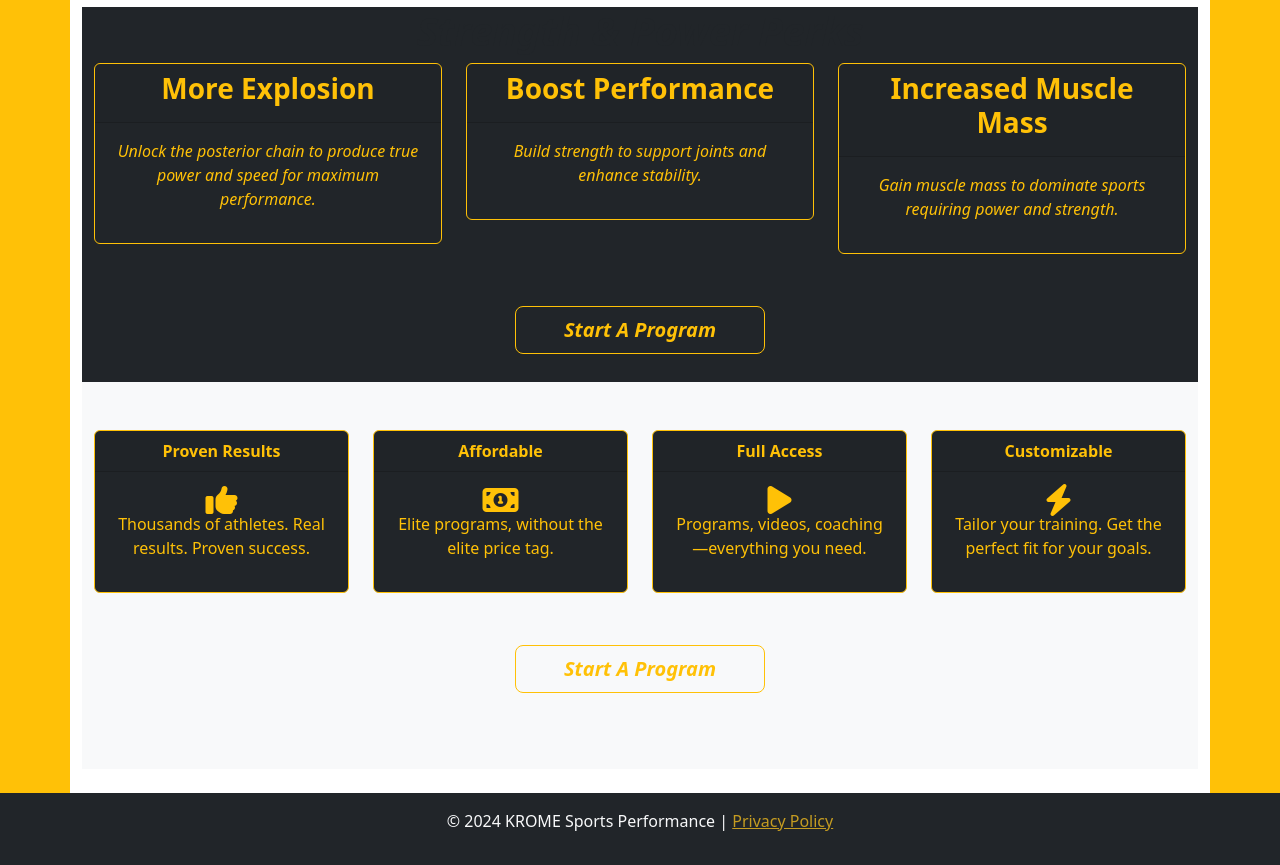
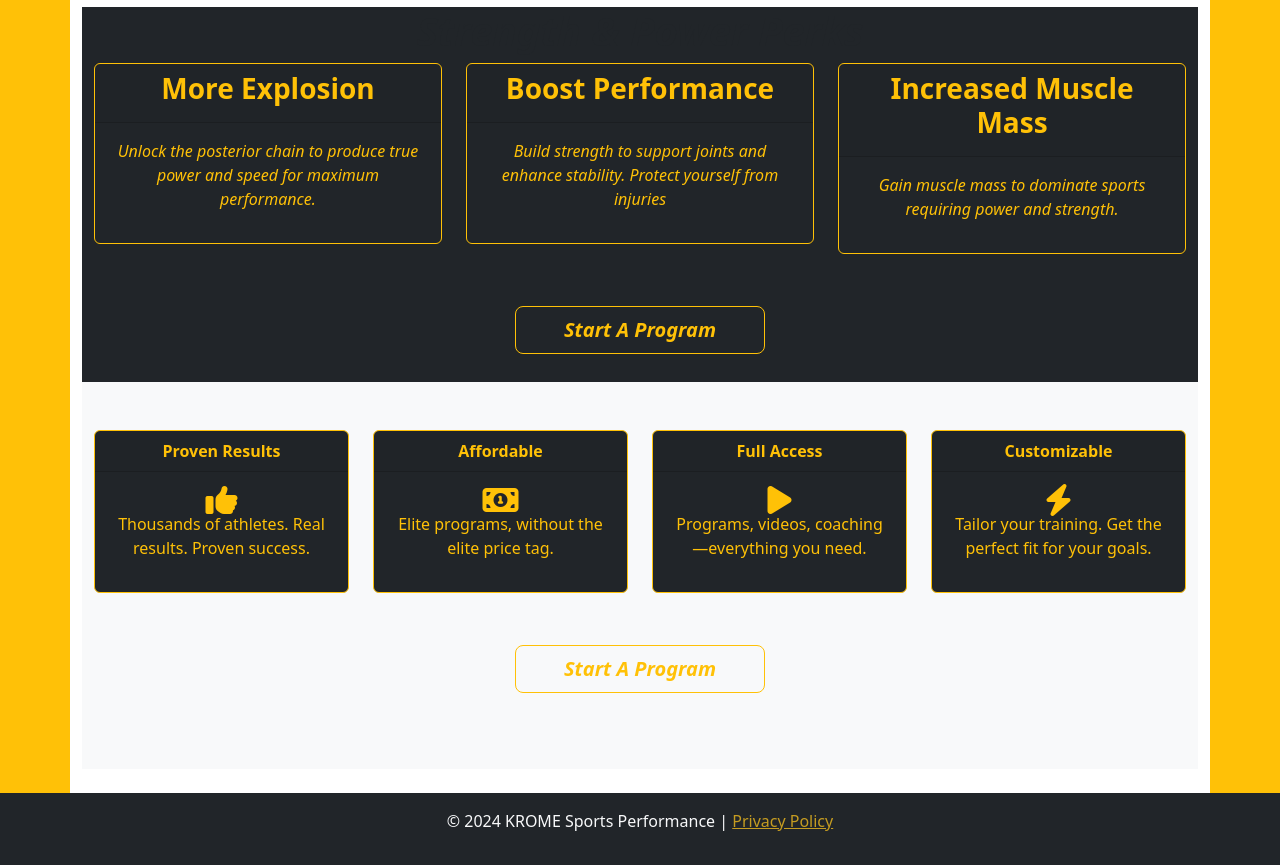
Before and after one commit to crbrown22/ksport, a plain HTML site: page strength.html in a window 1280 px wide. Shown: the part 833-1698 px from the top of the page. Drawn offline with nearby package versions, Linux system fonts and the light colour scheme.

Commit message:
Update strength.html

```diff
--- a/strength.html
+++ b/strength.html
@@ -134,7 +134,7 @@
                             <h3><b>Boost Performance</b></h3>
                         </div>
                         <div class="card-body">
-                            <p><i>Build strength to support joints and enhance stability.</i></p>
+                            <p><i>Build strength to support joints and enhance stability. Protect yourself from injuries</i></p>
                         </div>
                     </div>
                 </div>
```
